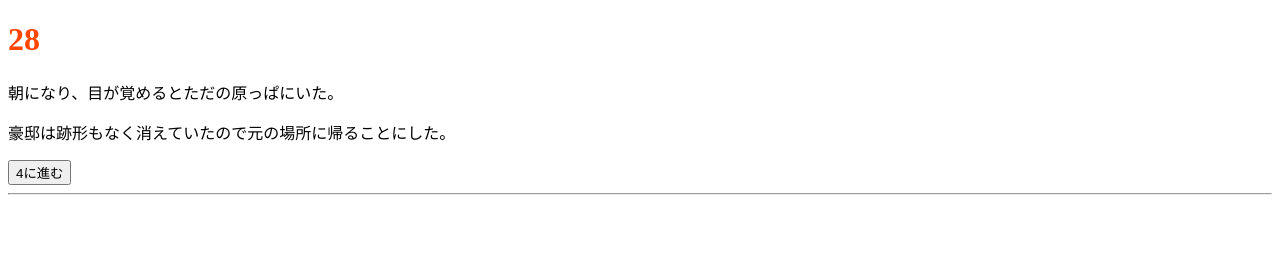
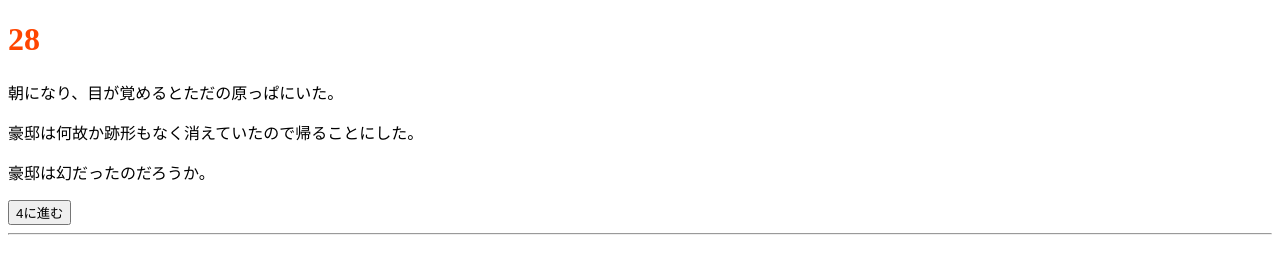
Before and after one commit to Yuto0911/kadai-game, a plain HTML site: page game128.html in a window 1280 px wide. Drawn offline with Linux system fonts and the light colour scheme.

Commit message:
Update game128.html

```diff
--- a/game128.html
+++ b/game128.html
@@ -10,7 +10,8 @@
     <h1 class="b">28</h1>
   </dl>
 <p>朝になり、目が覚めるとただの原っぱにいた。</p>
-<p>豪邸は跡形もなく消えていたので元の場所に帰ることにした。</p>
+<p>豪邸は何故か跡形もなく消えていたので帰ることにした。</p>
+<p>豪邸は幻だったのだろうか。</p>
   <a href="game104.html"><input type="button" value="4に進む"></a>
   <hr>
 </body>
```
